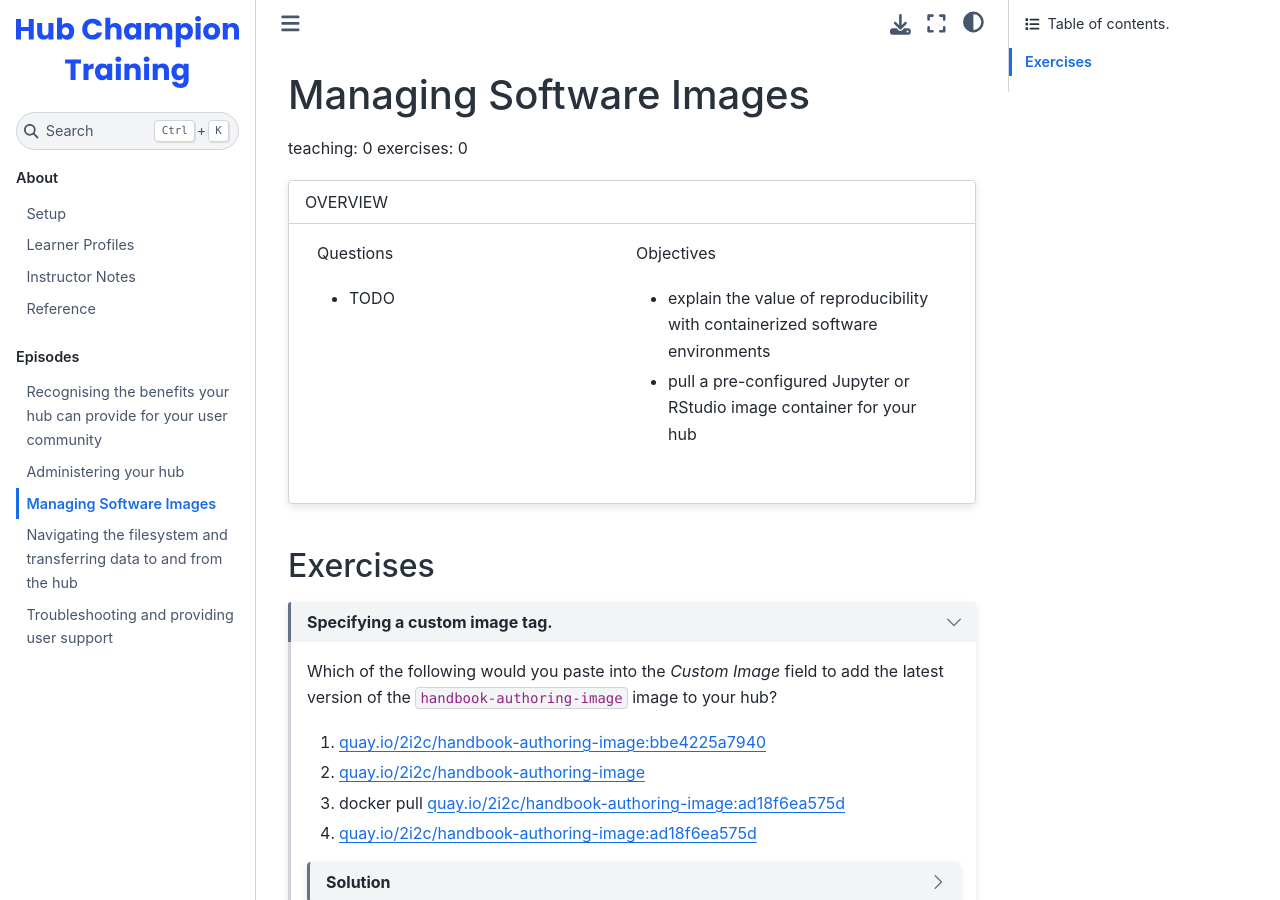
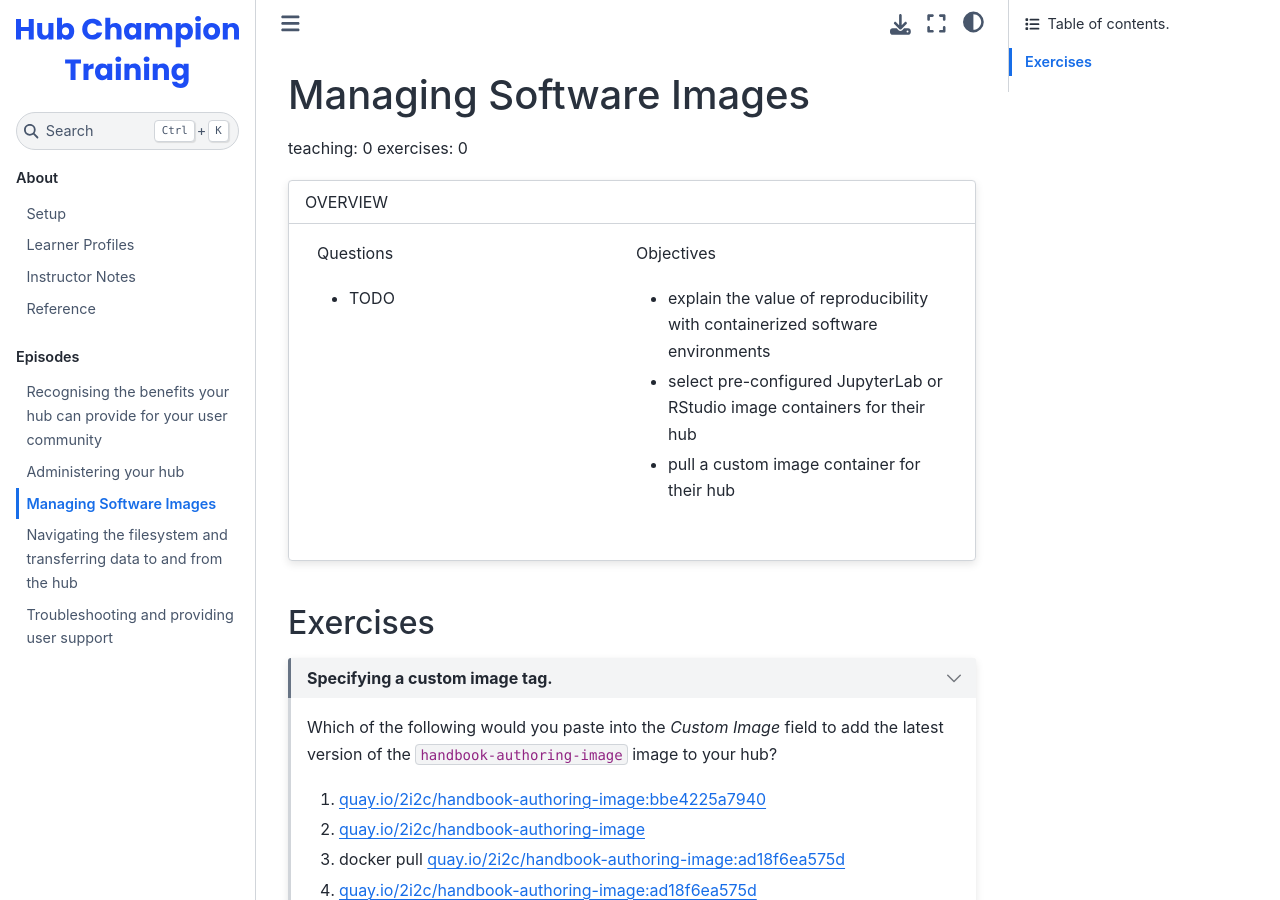
Before and after one commit to czi-catalystproject/hub-champion-training, a Jupyter Book: the page built from episodes/manage_images.md, in a window 1280 px wide and 900 px high. Built offline with Jupyter Book 1.0.4 settings and Sphinx 7.4.7 and the Sphinx Book theme 1.1.4, drawn with Linux system fonts in a browser that asks for light colours; nearby versions of some CDN libraries.

Commit message:
Update episode 3 objectives

```diff
--- a/episodes/manage_images.md
+++ b/episodes/manage_images.md
@@ -22,7 +22,8 @@ Questions
 Objectives
 
 - explain the value of reproducibility with containerized software environments
-- pull a pre-configured Jupyter or RStudio image container for your hub
+- select pre-configured JupyterLab or RStudio image containers for their hub
+- pull a custom image container for their hub
 :::
 
 :::::
```
